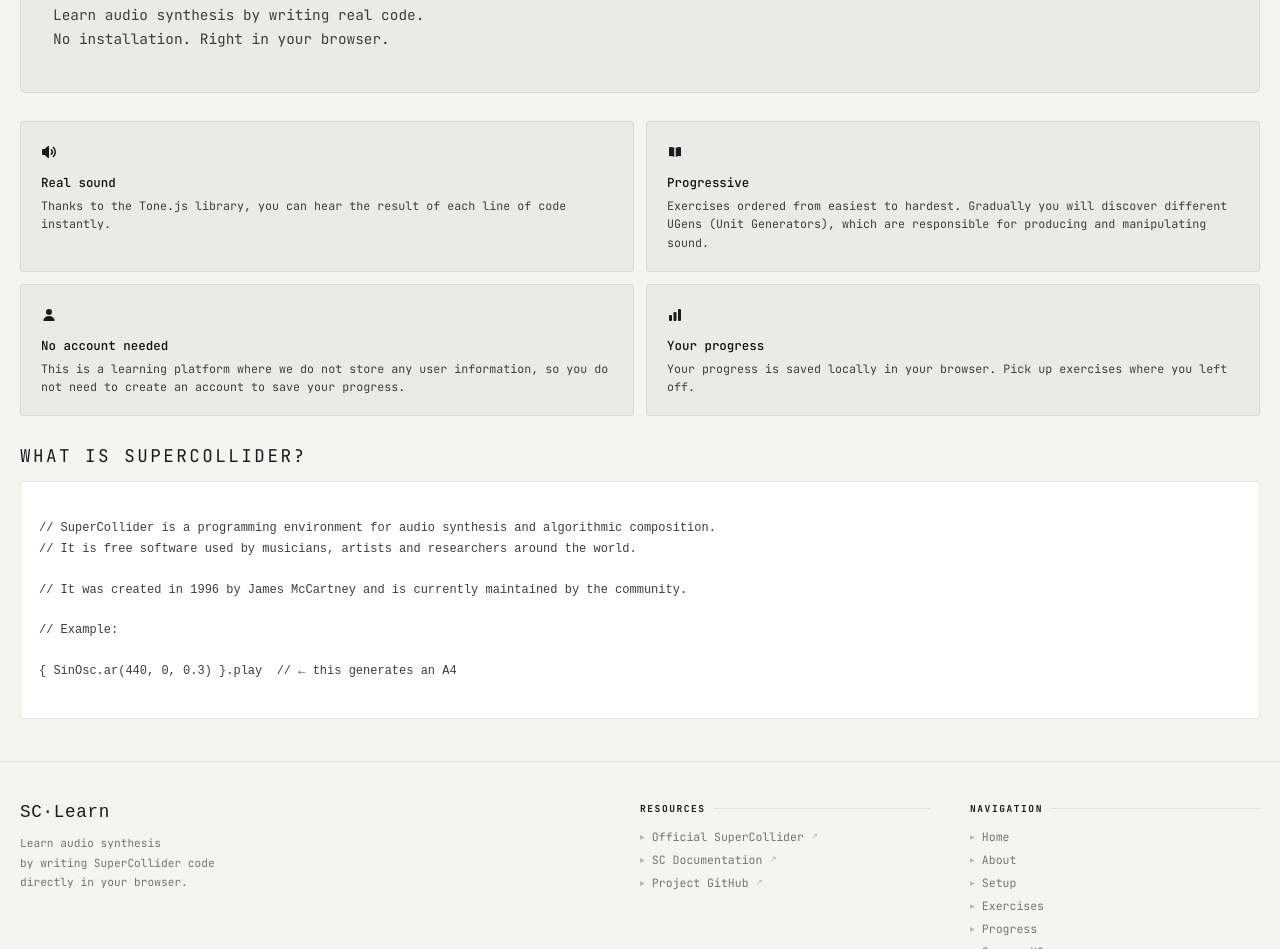
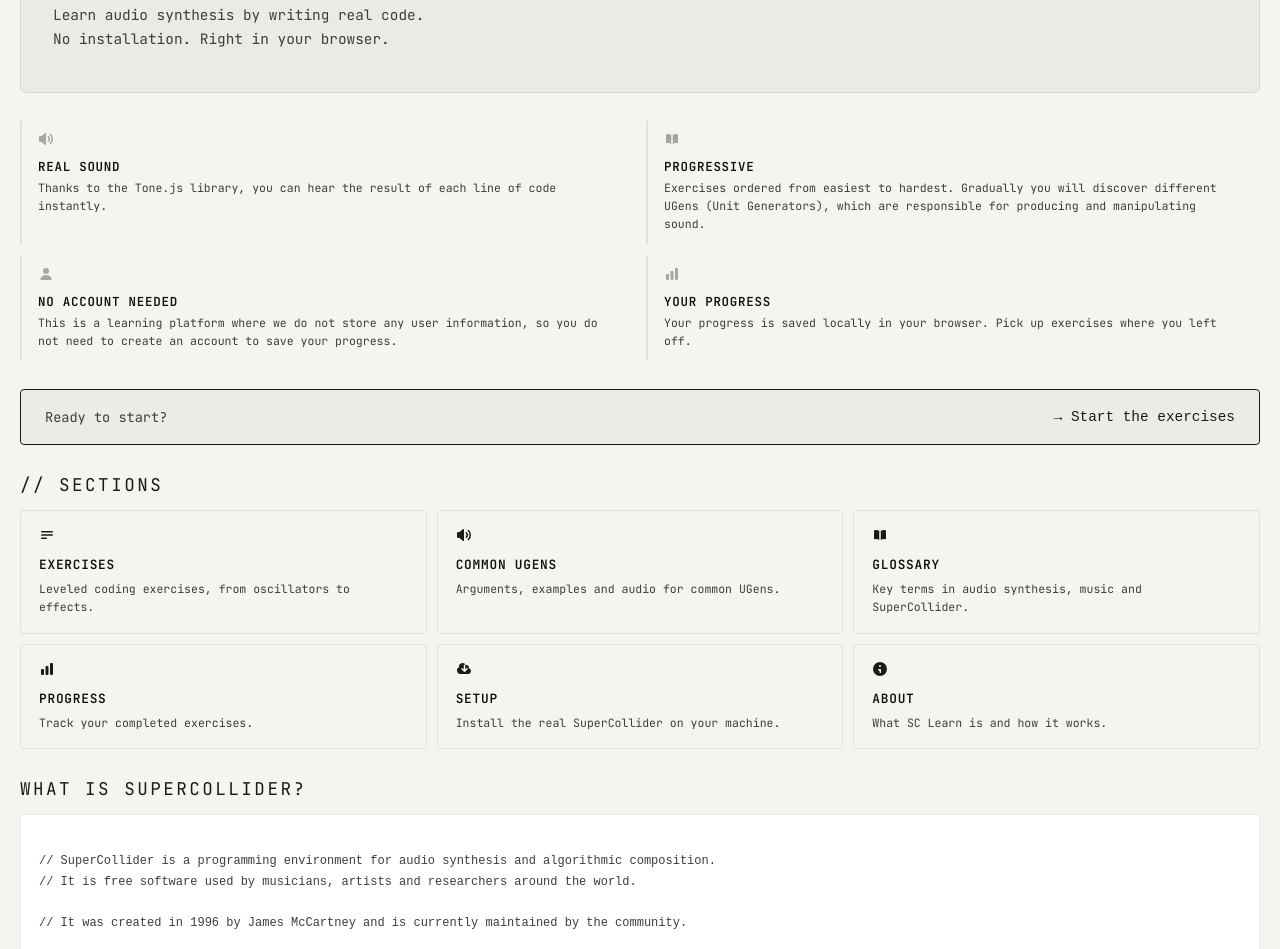
Before and after one commit to jmsanJS/supercollider-learn, a Next.js app: page / in a window 1280 px wide. Shown: the part 280-1229 px from the top of the page. Built offline with nearby package versions, Linux system fonts and the light colour scheme.

Commit message:
feat: add sections nav grid and exercises CTA to home page

```diff
--- a/src/app/page.module.css
+++ b/src/app/page.module.css
@@ -67,11 +67,112 @@
   max-width: 480px;
 }
 
+.cta_banner {
+  display: flex;
+  align-items: center;
+  justify-content: space-between;
+  gap: 16px;
+  border: 1px solid var(--accent);
+  border-radius: 4px;
+  padding: 18px 24px;
+  margin-bottom: 28px;
+  background: var(--accent-dim);
+  text-decoration: none;
+  transition: background 0.15s, border-color 0.15s;
+}
+
+.cta_banner:hover {
+  background: color-mix(in srgb, var(--accent) 12%, transparent);
+}
+
+.cta_label {
+  font-size: 0.85rem;
+  color: var(--text-secondary);
+}
+
+.cta_btn {
+  font-family: "Syne Mono", monospace;
+  font-size: 0.9rem;
+  color: var(--accent);
+  white-space: nowrap;
+  transition: letter-spacing 0.15s;
+}
+
+.cta_banner:hover .cta_btn {
+  letter-spacing: 0.04em;
+}
+
 .cards_grid {
   display: grid;
   grid-template-columns: repeat(2, 1fr);
   gap: 12px;
   margin-bottom: 28px;
+}
+
+.nav_section {
+  margin-bottom: 28px;
+}
+
+.nav_cards_grid {
+  display: grid;
+  grid-template-columns: repeat(3, 1fr);
+  gap: 10px;
+}
+
+.nav_card {
+  border: 1px solid var(--border-subtle);
+  border-radius: 4px;
+  padding: 16px 18px;
+  background: var(--bg-secondary);
+  text-decoration: none;
+  display: flex;
+  flex-direction: column;
+  gap: 6px;
+  transition: border-color 0.15s, background 0.15s;
+}
+
+.nav_card:hover {
+  border-color: var(--accent);
+  background: var(--accent-dim);
+}
+
+.nav_card_icon {
+  color: var(--accent);
+  font-size: 1rem;
+  margin-bottom: 2px;
+}
+
+.nav_card_header {
+  display: flex;
+  align-items: center;
+  justify-content: space-between;
+  gap: 8px;
+}
+
+.nav_card_label {
+  font-size: 0.8rem;
+  font-weight: 600;
+  color: var(--text-primary);
+  text-transform: uppercase;
+  letter-spacing: 0.06em;
+}
+
+.nav_card_arrow {
+  font-size: 0.85rem;
+  color: var(--accent);
+  opacity: 0;
+  transition: opacity 0.15s, transform 0.15s;
+}
+
+.nav_card:hover .nav_card_arrow {
+  opacity: 1;
+  transform: translateX(2px);
+}
+
+.nav_card_desc {
+  font-size: 0.72rem;
+  color: var(--text-secondary);
+  line-height: 1.6;
 }
 
 .section_label {
@@ -94,8 +195,17 @@
   overflow: scroll;
 }
 
+@media (max-width: 900px) {
+  .nav_cards_grid {
+    grid-template-columns: repeat(2, 1fr);
+  }
+}
+
 @media (max-width: 600px) {
   .cards_grid {
+    grid-template-columns: 1fr;
+  }
+  .nav_cards_grid {
     grid-template-columns: 1fr;
   }
   .section_wrap {
--- a/src/app/page.tsx
+++ b/src/app/page.tsx
@@ -5,6 +5,7 @@ import styles from "./page.module.css";
 import TerminalHeader from "@/components/TerminalHeader/TerminalHeader";
 import { useLang } from "@/context/LangContext";
 import { t } from "@/i18n/ui";
+import Link from "next/link";
 
 export default function Home() {
   const { lang } = useLang();
@@ -75,6 +76,89 @@ export default function Home() {
         ))}
       </div>
 
+      <Link href="/exercises" className={styles.cta_banner}>
+        <span className={styles.cta_label}>{t(lang, "home_cta_label")}</span>
+        <span className={styles.cta_btn}>{t(lang, "home_cta_btn")}</span>
+      </Link>
+
+      <div className={styles.nav_section}>
+        <div className={styles.section_label}>{t(lang, "home_explore_label")}</div>
+        <div className={styles.nav_cards_grid}>
+          {[
+            {
+              path: "/exercises",
+              label: t(lang, "nav_exercises"),
+              desc: t(lang, "home_nav_exercises_desc"),
+              icon: (
+                <svg xmlns="http://www.w3.org/2000/svg" viewBox="0 0 16 16" fill="currentColor" className="icon">
+                  <path fillRule="evenodd" d="M2 4.75A.75.75 0 0 1 2.75 4h10.5a.75.75 0 0 1 0 1.5H2.75A.75.75 0 0 1 2 4.75ZM2 8a.75.75 0 0 1 .75-.75h10.5a.75.75 0 0 1 0 1.5H2.75A.75.75 0 0 1 2 8Zm0 3.25a.75.75 0 0 1 .75-.75h4.5a.75.75 0 0 1 0 1.5h-4.5a.75.75 0 0 1-.75-.75Z" clipRule="evenodd" />
+                </svg>
+              ),
+            },
+            {
+              path: "/ugens",
+              label: t(lang, "nav_ugens"),
+              desc: t(lang, "home_nav_ugens_desc"),
+              icon: (
+                <svg xmlns="http://www.w3.org/2000/svg" viewBox="0 0 16 16" fill="currentColor" className="icon">
+                  <path d="M7.557 2.066A.75.75 0 0 1 8 2.75v10.5a.75.75 0 0 1-1.248.56L3.59 11H2a1 1 0 0 1-1-1V6a1 1 0 0 1 1-1h1.59l3.162-2.81a.75.75 0 0 1 .805-.124ZM12.95 3.05a.75.75 0 1 0-1.06 1.06 5.5 5.5 0 0 1 0 7.78.75.75 0 1 0 1.06 1.06 7 7 0 0 0 0-9.9Z" />
+                  <path d="M10.828 5.172a.75.75 0 1 0-1.06 1.06 2.5 2.5 0 0 1 0 3.536.75.75 0 1 0 1.06 1.06 4 4 0 0 0 0-5.656Z" />
+                </svg>
+              ),
+            },
+            {
+              path: "/glossary",
+              label: t(lang, "nav_glossary"),
+              desc: t(lang, "home_nav_glossary_desc"),
+              icon: (
+                <svg xmlns="http://www.w3.org/2000/svg" viewBox="0 0 16 16" fill="currentColor" className="icon">
+                  <path d="M7.25 3.688a8.035 8.035 0 0 0-4.872-.523A.48.48 0 0 0 2 3.64v7.994c0 .345.342.588.679.512a6.02 6.02 0 0 1 4.571.81V3.688ZM8.75 12.956a6.02 6.02 0 0 1 4.571-.81c.337.075.679-.167.679-.512V3.64a.48.48 0 0 0-.378-.475 8.034 8.034 0 0 0-4.872.523v9.268Z" />
+                </svg>
+              ),
+            },
+            {
+              path: "/progress",
+              label: t(lang, "nav_progress"),
+              desc: t(lang, "home_nav_progress_desc"),
+              icon: (
+                <svg xmlns="http://www.w3.org/2000/svg" viewBox="0 0 16 16" fill="currentColor" className="icon">
+                  <path d="M12 2a1 1 0 0 0-1 1v10a1 1 0 0 0 1 1h1a1 1 0 0 0 1-1V3a1 1 0 0 0-1-1h-1ZM6.5 6a1 1 0 0 1 1-1h1a1 1 0 0 1 1 1v7a1 1 0 0 1-1 1h-1a1 1 0 0 1-1-1V6ZM2 9a1 1 0 0 1 1-1h1a1 1 0 0 1 1 1v4a1 1 0 0 1-1 1H3a1 1 0 0 1-1-1V9Z" />
+                </svg>
+              ),
+            },
+            {
+              path: "/setup",
+              label: t(lang, "nav_setup"),
+              desc: t(lang, "home_nav_setup_desc"),
+              icon: (
+                <svg xmlns="http://www.w3.org/2000/svg" viewBox="0 0 16 16" fill="currentColor" className="icon">
+                  <path fillRule="evenodd" d="M4.5 13a3.5 3.5 0 0 1-1.41-6.705A3.5 3.5 0 0 1 9.72 4.124a2.5 2.5 0 0 1 3.197 3.018A3.001 3.001 0 0 1 12 13H4.5Zm3.25-8.75v4.19l-1.22-1.22a.75.75 0 0 0-1.06 1.06l2.5 2.5a.75.75 0 0 0 1.06 0l2.5-2.5a.75.75 0 1 0-1.06-1.06l-1.22 1.22V4.25a.75.75 0 0 0-1.5 0Z" clipRule="evenodd" />
+                </svg>
+              ),
+            },
+            {
+              path: "/about",
+              label: t(lang, "nav_about"),
+              desc: t(lang, "home_nav_about_desc"),
+              icon: (
+                <svg xmlns="http://www.w3.org/2000/svg" viewBox="0 0 16 16" fill="currentColor" className="icon">
+                  <path fillRule="evenodd" d="M15 8A7 7 0 1 1 1 8a7 7 0 0 1 14 0ZM9 5a1 1 0 1 1-2 0 1 1 0 0 1 2 0ZM6.75 8a.75.75 0 0 0 0 1.5h.75v1.75a.75.75 0 0 0 1.5 0v-2.5A.75.75 0 0 0 8.25 8h-1.5Z" clipRule="evenodd" />
+                </svg>
+              ),
+            },
+          ].map((card) => (
+            <Link key={card.path} href={card.path} className={styles.nav_card}>
+              <div className={styles.nav_card_icon}>{card.icon}</div>
+              <div className={styles.nav_card_header}>
+                <span className={styles.nav_card_label}>{card.label}</span>
+                <span className={styles.nav_card_arrow}>→</span>
+              </div>
+              <div className={styles.nav_card_desc}>{card.desc}</div>
+            </Link>
+          ))}
+        </div>
+      </div>
+
       <div className={styles.about_sc}>
         <div className={styles.section_label}>{t(lang, "home_what_is_sc")}</div>
         <div className={styles.code_block}>
--- a/src/components/HomeInfoCard/HomeInfoCard.module.css
+++ b/src/components/HomeInfoCard/HomeInfoCard.module.css
@@ -1,30 +1,27 @@
 .info_card {
-  border: 1px solid var(--border-subtle);
-  border-radius: 4px;
-  padding: 18px 20px;
-  background: var(--accent-dim);
-  transition: border-color 0.15s;
-}
-
-.info_card:hover {
-  border-color: var(--border-medium);
+  border-left: 2px solid var(--border-subtle);
+  padding: 10px 16px;
+  background: transparent;
 }
 
 .card_icon {
-  font-size: 1.2rem;
-  color: var(--accent);
-  margin-bottom: 8px;
+  font-size: 1rem;
+  color: var(--text-muted, var(--text-secondary));
+  margin-bottom: 6px;
+  opacity: 0.6;
 }
 
 .card_label {
   font-size: 0.78rem;
   color: var(--text-primary);
-  margin-bottom: 6px;
-  font-weight: 500;
+  margin-bottom: 4px;
+  font-weight: 600;
+  text-transform: uppercase;
+  letter-spacing: 0.06em;
 }
 
 .card_desc {
-  font-size: 0.73rem;
+  font-size: 0.72rem;
   color: var(--text-secondary);
   line-height: 1.6;
 }
--- a/src/i18n/ui.ts
+++ b/src/i18n/ui.ts
@@ -25,6 +25,16 @@ const ui = {
     home_subtitle: "Interactive",
     home_tagline: "Learn audio synthesis by writing real code.",
     home_tagline2: "No installation. Right in your browser.",
+    home_cta_label: "Ready to start?",
+    home_cta_btn: "→ Start the exercises",
+    home_explore_label: "// sections",
+    home_explore_cta: "Open",
+    home_nav_exercises_desc: "Leveled coding exercises, from oscillators to effects.",
+    home_nav_ugens_desc: "Arguments, examples and audio for common UGens.",
+    home_nav_glossary_desc: "Key terms in audio synthesis, music and SuperCollider.",
+    home_nav_progress_desc: "Track your completed exercises.",
+    home_nav_setup_desc: "Install the real SuperCollider on your machine.",
+    home_nav_about_desc: "What SC Learn is and how it works.",
     home_what_is_sc: "What is SuperCollider?",
     home_card_sound_label: "Real sound",
     home_card_sound_desc: "Thanks to the Tone.js library, you can hear the result of each line of code instantly.",
@@ -247,6 +257,16 @@ const ui = {
     home_subtitle: "Interactivo",
     home_tagline: "Aprende síntesis de audio escribiendo código real.",
     home_tagline2: "Sin instalaciones. Directo en tu navegador.",
+    home_cta_label: "¿Empezamos?",
+    home_cta_btn: "→ Ir a los ejercicios",
+    home_explore_label: "// secciones",
+    home_explore_cta: "Abrir",
+    home_nav_exercises_desc: "Ejercicios por niveles, de osciladores a efectos.",
+    home_nav_ugens_desc: "Argumentos, ejemplos y audio de los UGens comunes.",
+    home_nav_glossary_desc: "Términos clave de síntesis de audio, música y SuperCollider.",
+    home_nav_progress_desc: "Consulta tus ejercicios completados.",
+    home_nav_setup_desc: "Instala el SuperCollider real en tu máquina.",
+    home_nav_about_desc: "Qué es SC Learn y cómo funciona.",
     home_what_is_sc: "¿Qué es SuperCollider?",
     home_card_sound_label: "Sonido real",
     home_card_sound_desc: "Gracias a la librería Tone.js, puedes escuchar el resultado de cada línea de código al instante.",
@@ -460,6 +480,16 @@ const ui = {
     home_subtitle: "Interactif",
     home_tagline: "Apprends la synthèse audio en écrivant du vrai code.",
     home_tagline2: "Sans installation. Directement dans ton navigateur.",
+    home_cta_label: "On commence ?",
+    home_cta_btn: "→ Commencer les exercices",
+    home_explore_label: "// sections",
+    home_explore_cta: "Ouvrir",
+    home_nav_exercises_desc: "Exercices par niveaux, des oscillateurs aux effets.",
+    home_nav_ugens_desc: "Arguments, exemples et audio des UGens courants.",
+    home_nav_glossary_desc: "Termes clés de synthèse audio, musique et SuperCollider.",
+    home_nav_progress_desc: "Consulte tes exercices terminés.",
+    home_nav_setup_desc: "Installe le vrai SuperCollider sur ta machine.",
+    home_nav_about_desc: "Ce qu'est SC Learn et comment il fonctionne.",
     home_what_is_sc: "Qu'est-ce que SuperCollider ?",
     home_card_sound_label: "Son réel",
     home_card_sound_desc: "Grâce à la bibliothèque Tone.js, tu peux entendre le résultat de chaque ligne de code instantanément.",
```
